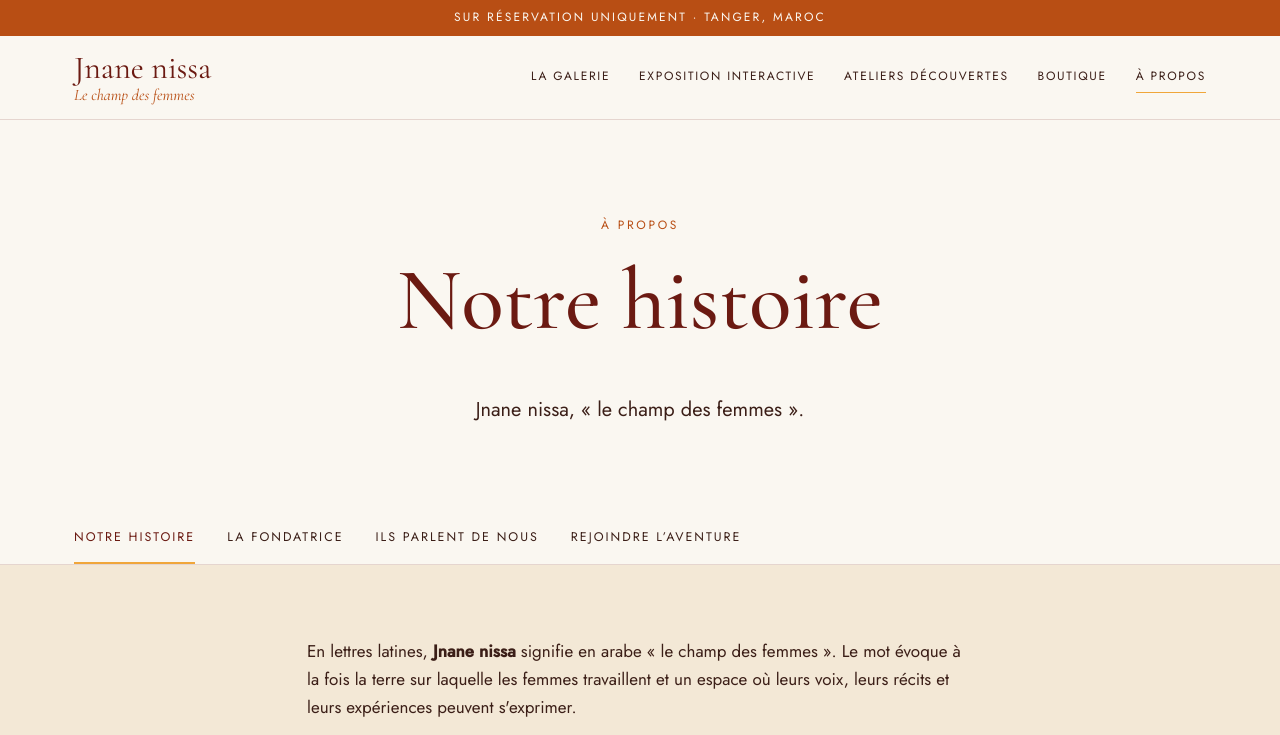
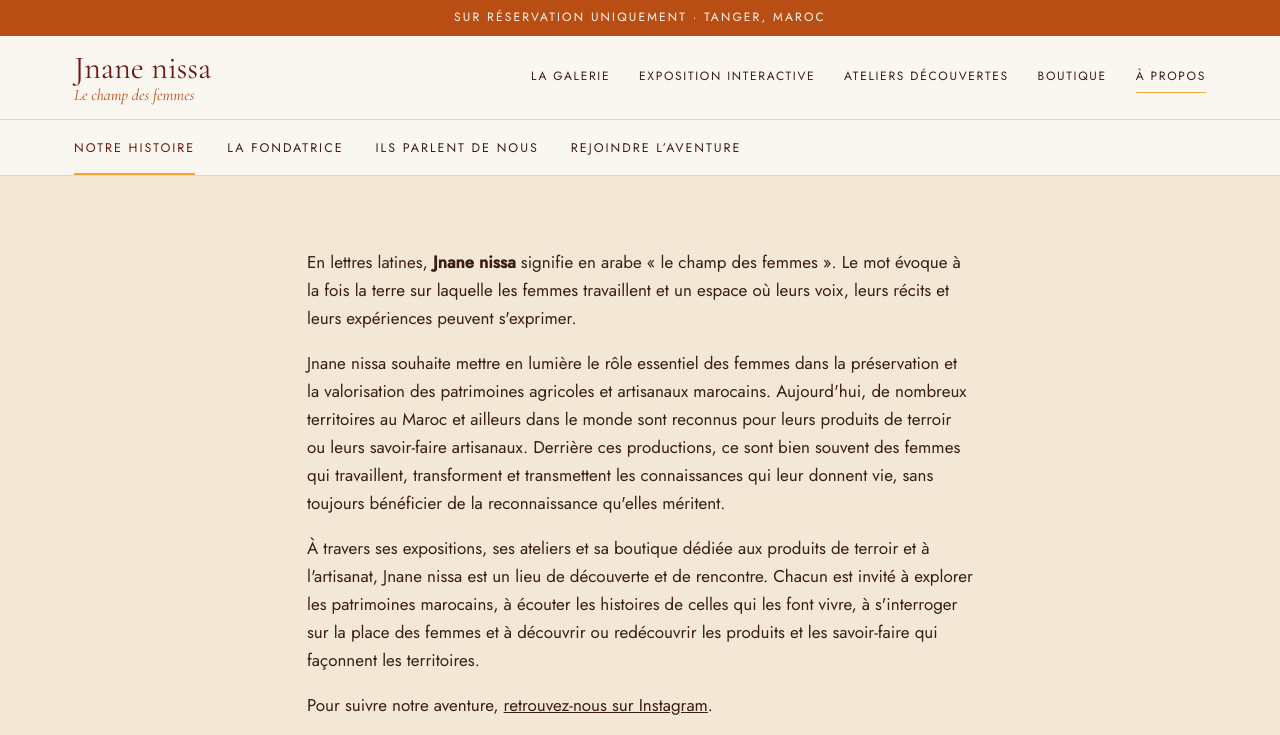
Before and after one commit to EarvinKayonga/jnanenissa, an Astro site: page /a-propos in a window 1280 px wide. Shown: the top 735 px of the page. Built offline with nearby package versions, Linux system fonts and the light colour scheme; Astro itself is replaced by a stand-in of ours.

Commit message:
Remove about page header band

```diff
--- a/src/pages/a-propos.astro
+++ b/src/pages/a-propos.astro
@@ -34,14 +34,6 @@ const mailto = (subject: string) => `mailto:${site.email}?subject=${encodeURICom
 const ig = site.instagram;
 ---
 <Base title="À propos" description="Jnane nissa, « le champ des femmes » : l'histoire de la galerie, Nacima Mohamdi et la presse qui en parle.">
-  <section class="page-head">
-    <div class="wrap">
-      <span class="eyebrow">À propos</span>
-      <h1>Notre histoire</h1>
-      <p class="lead">Jnane nissa, « le champ des femmes ».</p>
-    </div>
-  </section>
-
   <nav class="tabs" aria-label="Rubriques de la page">
     <div class="wrap tabs-inner" role="tablist">
       {tabs.map((t, i) => (
```
